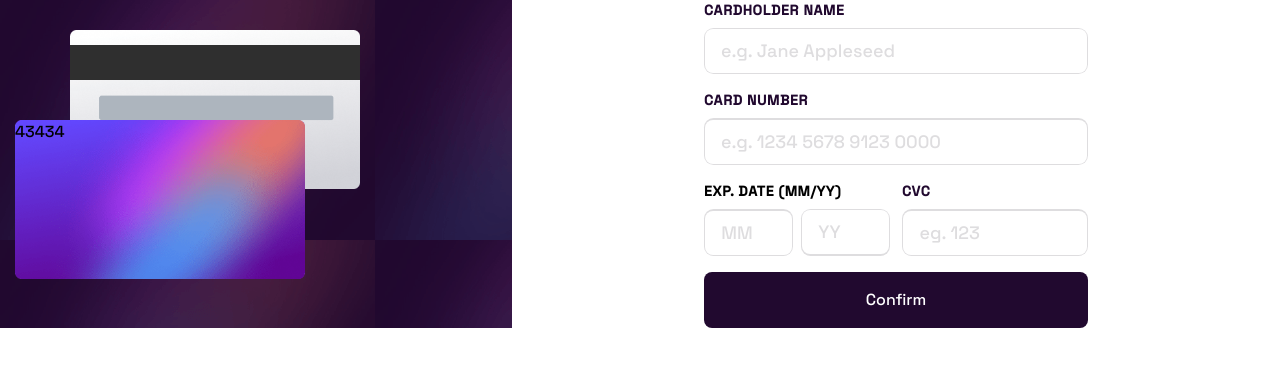
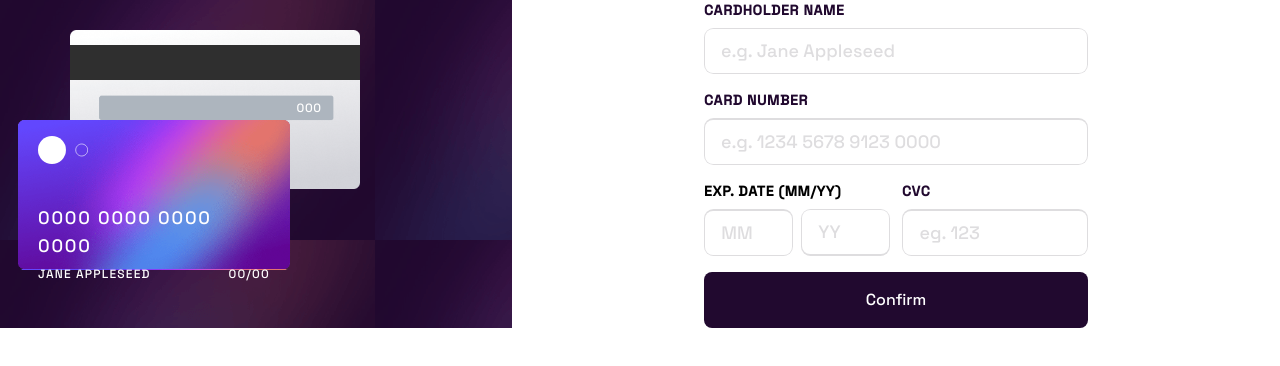
Before and after one commit to Jithin-b-p/interactive-card-details-form-main, a React (Vite) app: page / in a window 1280 px wide. Shown: the top 366 px of the page. Built offline with nearby package versions, Linux system fonts and the light colour scheme.

Commit message:
adding entered details to card

```diff
--- a/src/App.tsx
+++ b/src/App.tsx
@@ -11,20 +11,35 @@ function App() {
       <div className="relative max-md:h-[15rem] md:basis-1/2 bg-[url('/images/bg-main-mobile.png')]">
         <motion.div
           animate={{
-            x: [-600, 30, 15],
+            x: [-600, 30, 18],
             y: [120, 120, 120],
             opacity: [0, 1, 1],
           }}
           transition={{ duration: 1 }}
-          className="absolute z-10 min-w-fit h-fit"
+          className="px-5 py-4 text-lg absolute bg-[url('/images/bg-card-front.png')] z-10 w-[17rem] bg-contain h-[9.35rem]"
         >
-          <span className="absolute">43434</span>
-          <img
-            src="/public/images/bg-card-front.png"
-            width={290}
-            height={100}
-            alt=""
-          />
+          <div className="mb-10">
+            <img src="/images/card-logo.svg" width={50} height={40} alt="" />
+          </div>
+          <span className="tracking-widest text-customNeutral-400">
+            {formData.cardnumber ? formData.cardnumber : "0000 0000 0000 0000"}
+          </span>
+          <div className="flex justify-between">
+            <span className="text-[12px] tracking-widest text-customNeutral-400">
+              {formData.name ? formData.name.toUpperCase() : "JANE APPLESEED"}
+            </span>
+            <span className="text-[12px] tracking-widest text-customNeutral-400">
+              {`${
+                formData.expmonth
+                  ? Number(formData.expmonth) < 10
+                    ? "0" + formData.expmonth
+                    : formData.expmonth
+                  : "00"
+              }` +
+                "/" +
+                `${formData.expyear ? formData.expyear : "00"}`}
+            </span>
+          </div>
         </motion.div>
         <motion.div
           animate={{
@@ -35,6 +50,9 @@ function App() {
           transition={{ duration: 1 }}
           className="absolute -z-1 min-w-fit h-fit"
         >
+          <span className="absolute text-xs text-customNeutral-400 right-[2.4rem] tracking-wider top-[4.4rem]">
+            {formData.cvc ? formData.cvc : "000"}
+          </span>
           <img
             src="/public/images/bg-card-back.png"
             width={290}
--- a/src/components/Form.tsx
+++ b/src/components/Form.tsx
@@ -70,6 +70,14 @@ function Form({
     handleFormData({ ...formData, [name]: value });
   };
 
+  const onNameChange = (e: React.ChangeEvent<HTMLInputElement>) => {
+    const { name, value } = e.target;
+
+    if (value === "") handleFormData({ ...formData, [name]: "" });
+
+    handleFormData({ ...formData, [name]: value });
+  };
+
   return (
     <form
       className="flex flex-col gap-4 md:w-[50%]"
@@ -83,6 +91,7 @@ function Form({
             id="name"
             type="text"
             placeholder="e.g. Jane Appleseed"
+            onChange={onNameChange}
           />
         </span>
       </Field>
```
